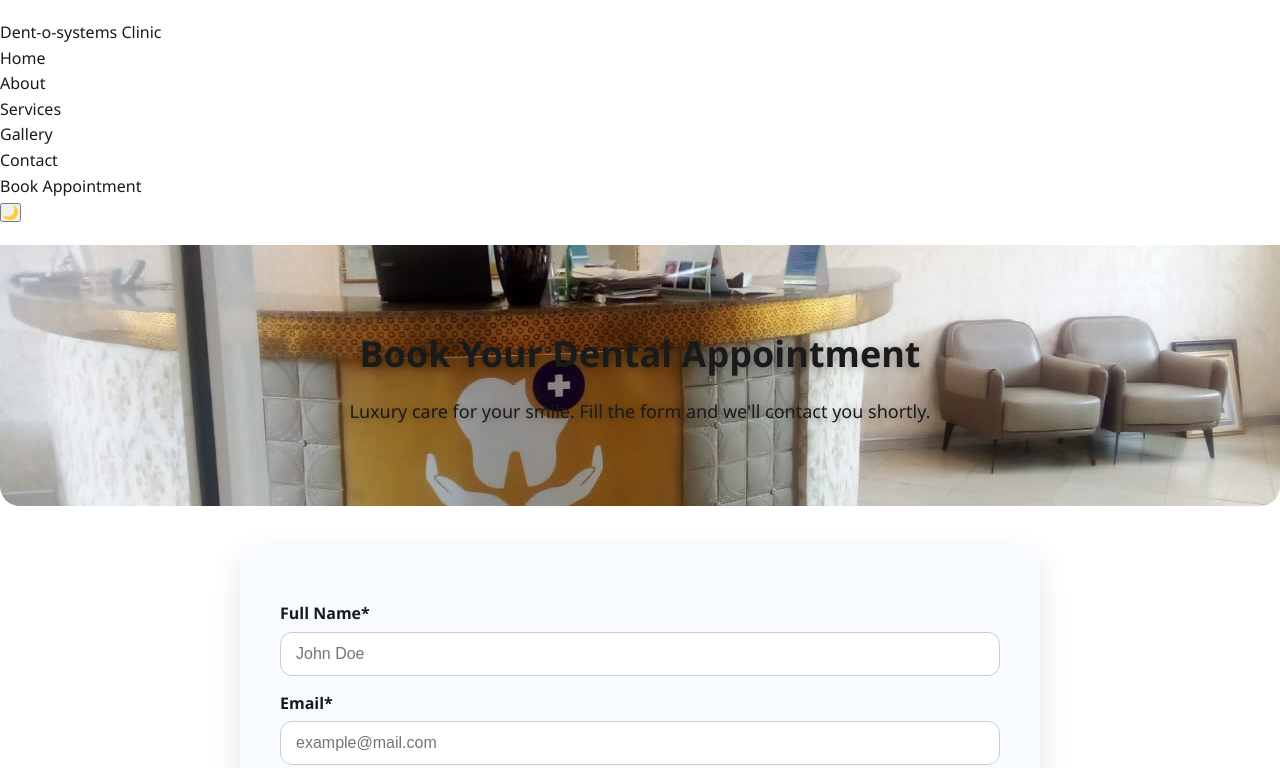
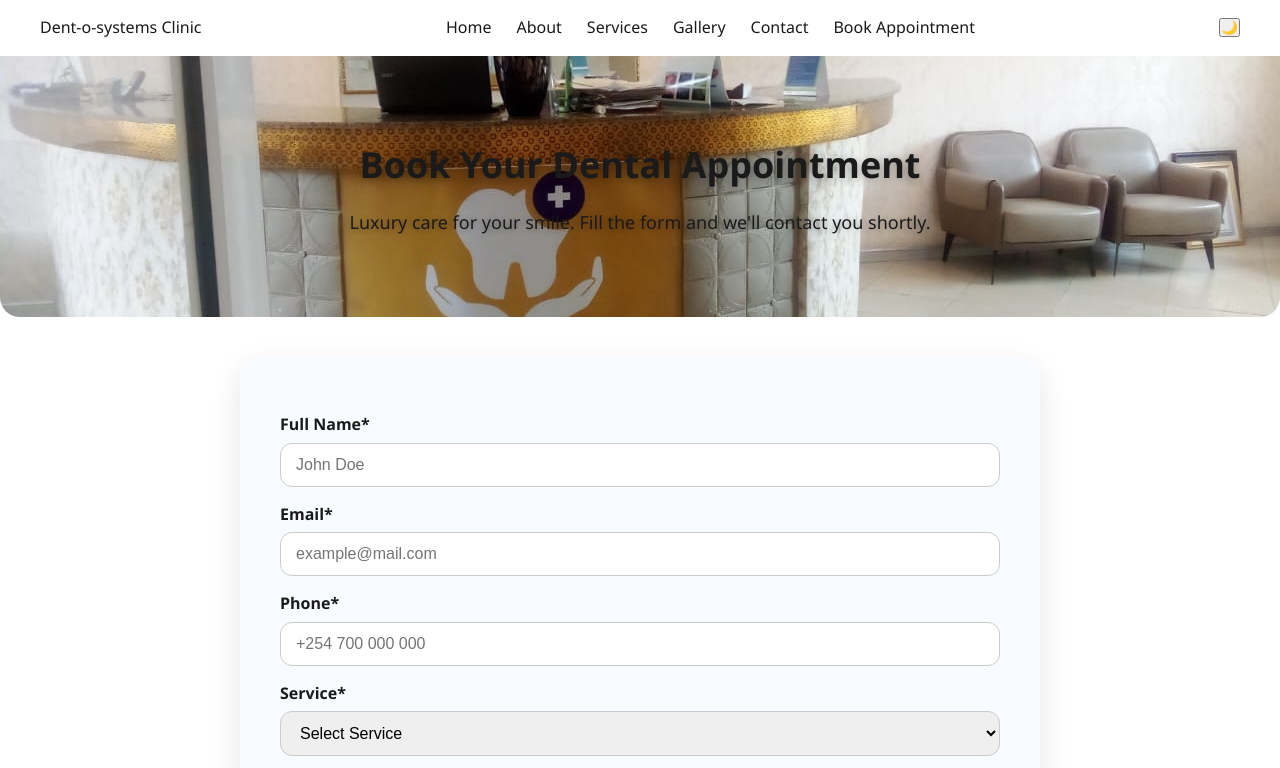
Before and after one commit to Dentosystems/dentalsystems, a plain HTML site: page appointment.html in a window 1280 px wide. Shown: the top 768 px of the page. Drawn offline with nearby package versions, Linux system fonts and the light colour scheme.

Commit message:
Fixed navbar alignment across pages

```diff
--- a/assets/css/style.css
+++ b/assets/css/style.css
@@ -342,3 +342,28 @@ cursor:pointer;
   font-size: 20px;
   cursor: pointer;
 }
+
+/* NAVBAR FIX */
+header {
+    display: flex;
+    justify-content: space-between;
+    align-items: center;
+    padding: 15px 40px;
+}
+
+nav ul {
+    display: flex;
+    list-style: none;
+    gap: 25px;
+    padding: 0;
+    margin: 0;
+}
+
+nav ul li {
+    display: inline-block;
+}
+
+nav a {
+    text-decoration: none;
+    font-weight: 500;
+}
```
Also changed, not shown: about.html (+1 -0 lines), contact.html (+1 -0 lines), services.html (+1 -0 lines).
